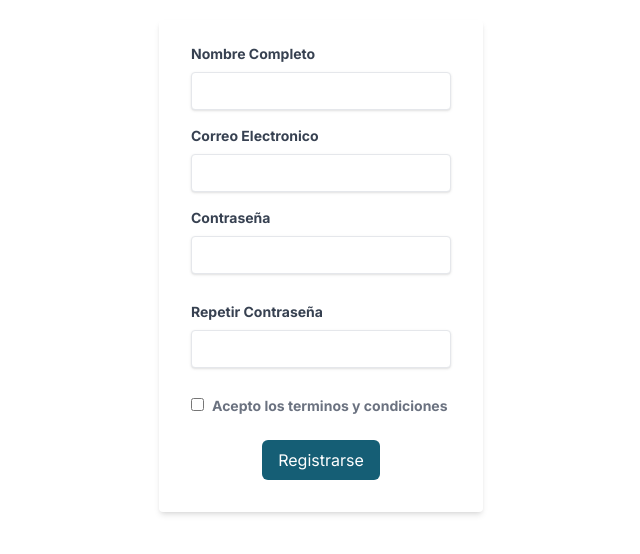
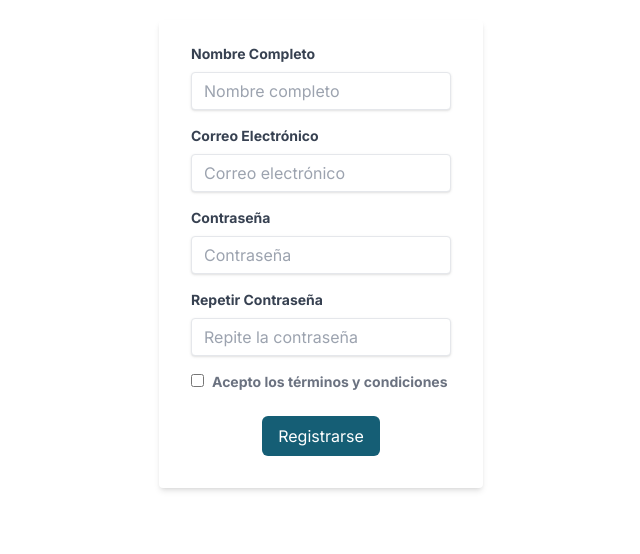
Before and after one commit to JulianV122/SistemaPOS, a Next.js app: page /register in a window 1280 px wide. Shown: the top 554 px of the page, without its empty margins (319-959 px from the left). Built offline with nearby package versions, Linux system fonts and the light colour scheme.

Commit message:
Validaciones del form

```diff
--- a/components/organisms/LoginForm.tsx
+++ b/components/organisms/LoginForm.tsx
@@ -1,27 +1,82 @@
-import React from 'react'
+'use client';
 
-import { ButtonPrimary } from '@/components'
+import React, { useState } from 'react';
+import { ButtonPrimary } from '@/components';
 
-export function LoginForm () {
+export function LoginForm() {
+    interface Errors {
+        email: string;
+        password: string;
+    }
+
+    const [email, setEmail] = useState<string>('');
+    const [password, setPassword] = useState<string>('');
+    const [errors, setErrors] = useState<Errors>({ email: '', password: '' });
+
+    // Validar si el campo está vacío
+    const validateEmptyFields = () => {
+        let errors: Errors = { email: '', password: '' };
+        let isValid = true;
+
+        if (email.trim() === '') {
+            errors.email = 'El campo de correo electrónico no puede estar vacío.';
+            isValid = false;
+        }
+
+        if (password.trim() === '') {
+            errors.password = 'El campo de contraseña no puede estar vacío.';
+            isValid = false;
+        }
+
+        setErrors(errors);
+        return isValid;
+    };
+
+    const handleSubmit = (e: React.FormEvent<HTMLFormElement>) => {
+        e.preventDefault();
+        const isValid = validateEmptyFields();
+
+        if (isValid) {
+            // Lógica de envío del formulario
+            console.log('Formulario enviado', { email, password });
+        }
+    };
+
     return (
         <div className="w-full max-w-xl">
-        <form className="bg-white shadow-md rounded px-8 pt-6 pb-8 mb-4">
+            <form className="bg-white shadow-md rounded px-8 pt-6 pb-8 mb-4" onSubmit={handleSubmit}>
                 <div className="mb-4">
                     <label className="block text-gray-700 text-sm font-bold mb-2" htmlFor="email">
-                Correo Electronico
+                        Correo Electrónico
                     </label>
-                <input className="shadow appearance-none border rounded w-full py-2 px-3 text-gray-700 leading-tight focus:outline-none focus:shadow-outline" id="email" type="email" placeholder=""/>
+                    <input
+                        className={`shadow appearance-none border ${errors.email ? 'border-red-500' : ''} rounded w-full py-2 px-3 text-gray-700 leading-tight focus:outline-none focus:shadow-outline`}
+                        id="email"
+                        type="email"
+                        placeholder="Correo electrónico"
+                        value={email}
+                        onChange={(e) => setEmail(e.target.value)}
+                    />
+                    {errors.email && <p className="text-red-500 text-xs italic">{errors.email}</p>}
                 </div>
                 <div className="mb-4">
                     <label className="block text-gray-700 text-sm font-bold mb-2" htmlFor="password">
                         Contraseña
                     </label>
-                <input className="shadow appearance-none border rounded w-full py-2 px-3 text-gray-700 mb-3 leading-tight focus:outline-none focus:shadow-outline" id="password" type="password" placeholder=""/>
+                    <input
+                        className={`shadow appearance-none border ${errors.password ? 'border-red-500' : ''} rounded w-full py-2 px-3 text-gray-700 mb-3 leading-tight focus:outline-none focus:shadow-outline`}
+                        id="password"
+                        type="password"
+                        placeholder="Contraseña"
+                        value={password}
+                        onChange={(e) => setPassword(e.target.value)}
+                    />
+                    {errors.password && <p className="text-red-500 text-xs italic">{errors.password}</p>}
                 </div>
-            <div className='w-full flex justify-center '>
-                <ButtonPrimary text="Ingresar"></ButtonPrimary>
+                <div className="w-full flex justify-center">
+                    <ButtonPrimary text="Ingresar" />
                 </div>
             </form>
         </div>
-    )
+    );
 }
--- a/components/organisms/RegisterForm.tsx
+++ b/components/organisms/RegisterForm.tsx
@@ -1,47 +1,163 @@
-import React from 'react'
+'use client';
 
-import { ButtonPrimary } from '@/components'
+import React, { useState } from 'react';
+import { ButtonPrimary } from '@/components';
 
-export function RegisterForm () {
+export function RegisterForm() {
+    interface Errors {
+        name: string;
+        email: string;
+        password: string;
+        repeatPassword: string;
+        terms: string;
+    }
+
+    const [name, setName] = useState<string>('');
+    const [email, setEmail] = useState<string>('');
+    const [password, setPassword] = useState<string>('');
+    const [repeatPassword, setRepeatPassword] = useState<string>('');
+    const [termsAccepted, setTermsAccepted] = useState<boolean>(false);
+    const [errors, setErrors] = useState<Errors>({
+        name: '',
+        email: '',
+        password: '',
+        repeatPassword: '',
+        terms: ''
+    });
+
+    // Validar si el correo es válido
+    const validateEmail = (email: string): boolean => {
+        const regex = /^[^\s@]+@[^\s@]+\.[^\s@]+$/;
+        return regex.test(email);
+    };
+
+    // Validar si los campos están vacíos
+    const validateForm = () => {
+        let isValid = true;
+        let errors: Errors = {
+            name: '',
+            email: '',
+            password: '',
+            repeatPassword: '',
+            terms: ''
+        };
+
+        if (name.trim() === '') {
+            errors.name = 'El campo de nombre no puede estar vacío.';
+            isValid = false;
+        }
+
+        if (email.trim() === '' || !validateEmail(email)) {
+            errors.email = 'Por favor, ingresa un correo electrónico válido.';
+            isValid = false;
+        }
+
+        if (password.trim() === '') {
+            errors.password = 'El campo de contraseña no puede estar vacío.';
+            isValid = false;
+        }
+
+        if (repeatPassword.trim() === '' || password !== repeatPassword) {
+            errors.repeatPassword = 'Las contraseñas no coinciden.';
+            isValid = false;
+        }
+
+        if (!termsAccepted) {
+            errors.terms = 'Debes aceptar los términos y condiciones.';
+            isValid = false;
+        }
+
+        setErrors(errors);
+        return isValid;
+    };
+
+    const handleSubmit = (e: React.FormEvent<HTMLFormElement>) => {
+        e.preventDefault();
+        const isValid = validateForm();
+
+        if (isValid) {
+            // Lógica de envío del formulario
+            console.log('Formulario enviado', { name, email, password, termsAccepted });
+        }
+    };
+
     return (
         <div className="w-full max-w-xl">
-        <form className="bg-white shadow-md rounded px-8 pt-6 pb-8 mb-4">
+            <form className="bg-white shadow-md rounded px-8 pt-6 pb-8 mb-4" onSubmit={handleSubmit}>
                 <div className="mb-4">
                     <label className="block text-gray-700 text-sm font-bold mb-2" htmlFor="name">
                         Nombre Completo
                     </label>
-                <input className="shadow appearance-none border rounded w-full py-2 px-3 text-gray-700 leading-tight focus:outline-none focus:shadow-outline" id="name" type="text" placeholder=""/>
+                    <input
+                        className={`shadow appearance-none border ${errors.name ? 'border-red-500' : ''} rounded w-full py-2 px-3 text-gray-700 leading-tight focus:outline-none focus:shadow-outline`}
+                        id="name"
+                        type="text"
+                        placeholder="Nombre completo"
+                        value={name}
+                        onChange={(e) => setName(e.target.value)}
+                    />
+                    {errors.name && <p className="text-red-500 text-xs italic">{errors.name}</p>}
                 </div>
                 <div className="mb-4">
                     <label className="block text-gray-700 text-sm font-bold mb-2" htmlFor="email">
-                Correo Electronico
+                        Correo Electrónico
                     </label>
-                <input className="shadow appearance-none border rounded w-full py-2 px-3 text-gray-700 leading-tight focus:outline-none focus:shadow-outline" id="email" type="email" placeholder=""/>
+                    <input
+                        className={`shadow appearance-none border ${errors.email ? 'border-red-500' : ''} rounded w-full py-2 px-3 text-gray-700 leading-tight focus:outline-none focus:shadow-outline`}
+                        id="email"
+                        type="email"
+                        placeholder="Correo electrónico"
+                        value={email}
+                        onChange={(e) => setEmail(e.target.value)}
+                    />
+                    {errors.email && <p className="text-red-500 text-xs italic">{errors.email}</p>}
                 </div>
                 <div className="mb-4">
                     <label className="block text-gray-700 text-sm font-bold mb-2" htmlFor="password">
                         Contraseña
                     </label>
-                <input className="shadow appearance-none border rounded w-full py-2 px-3 text-gray-700 mb-3 leading-tight focus:outline-none focus:shadow-outline" id="password" type="password" placeholder=""/>
+                    <input
+                        className={`shadow appearance-none border ${errors.password ? 'border-red-500' : ''} rounded w-full py-2 px-3 text-gray-700 leading-tight focus:outline-none focus:shadow-outline`}
+                        id="password"
+                        type="password"
+                        placeholder="Contraseña"
+                        value={password}
+                        onChange={(e) => setPassword(e.target.value)}
+                    />
+                    {errors.password && <p className="text-red-500 text-xs italic">{errors.password}</p>}
                 </div>
                 <div className="mb-4">
                     <label className="block text-gray-700 text-sm font-bold mb-2" htmlFor="repeat_password">
                         Repetir Contraseña
                     </label>
-                <input className="shadow appearance-none border rounded w-full py-2 px-3 text-gray-700 mb-3 leading-tight focus:outline-none focus:shadow-outline" id="repeat_password" type="password" placeholder=""/>
+                    <input
+                        className={`shadow appearance-none border ${errors.repeatPassword ? 'border-red-500' : ''} rounded w-full py-2 px-3 text-gray-700 leading-tight focus:outline-none focus:shadow-outline`}
+                        id="repeat_password"
+                        type="password"
+                        placeholder="Repite la contraseña"
+                        value={repeatPassword}
+                        onChange={(e) => setRepeatPassword(e.target.value)}
+                    />
+                    {errors.repeatPassword && <p className="text-red-500 text-xs italic">{errors.repeatPassword}</p>}
                 </div>
                 <div className="flex-auto mb-6">
                     <label className="block text-gray-500 font-bold text-sm">
-                <input className="mr-2 leading-tight" type="checkbox"/>
-                <span className="">
-                    Acepto los terminos y condiciones
+                        <input
+                            className="mr-2 leading-tight"
+                            type="checkbox"
+                            checked={termsAccepted}
+                            onChange={() => setTermsAccepted(!termsAccepted)}
+                        />
+                        <span>
+                            Acepto los términos y condiciones
                         </span>
                     </label>
+                    {errors.terms && <p className="text-red-500 text-xs italic">{errors.terms}</p>}
                 </div>
-            <div className='w-full flex justify-center '>
-                <ButtonPrimary text="Registrarse"></ButtonPrimary>
+                <div className="w-full flex justify-center">
+                    <ButtonPrimary text="Registrarse" />
                 </div>
             </form>
         </div>
-    )
+    );
 }
```
Lines whose indentation alone changed are shown as unchanged.
